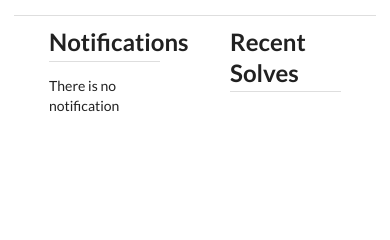
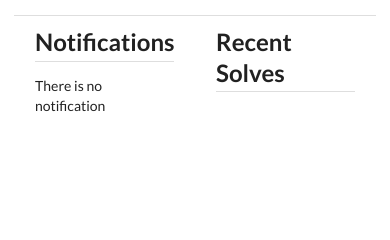
Before and after one commit to PLUS-POSTECH/study.plus.or.kr, a Django app: template src/website/templates/index.html in a window 390 px wide. Shown: the part 185-425 px from the top of the page. Run offline with Django 3.2, Linux system fonts and the light colour scheme; the template is opened without the code that fills it, so the values that code supplies are empty.

Commit message:
hotfix : change relaxed grid for better mobile ux

```diff
--- a/src/website/templates/index.html
+++ b/src/website/templates/index.html
@@ -18,7 +18,7 @@
         Last Solved : {{ user_last_solved.datetime }}
     </h3>
 </div>
-<div class="ui two column very relaxed grid" style="position:relative; margin:0; padding:0;">
+<div class="ui two column relaxed grid" style="position:relative; margin:0; padding:0;">
     <div class="column">
         <h2 class="ui dividing header">Notifications</h2>
         {% if notifications %}
```
